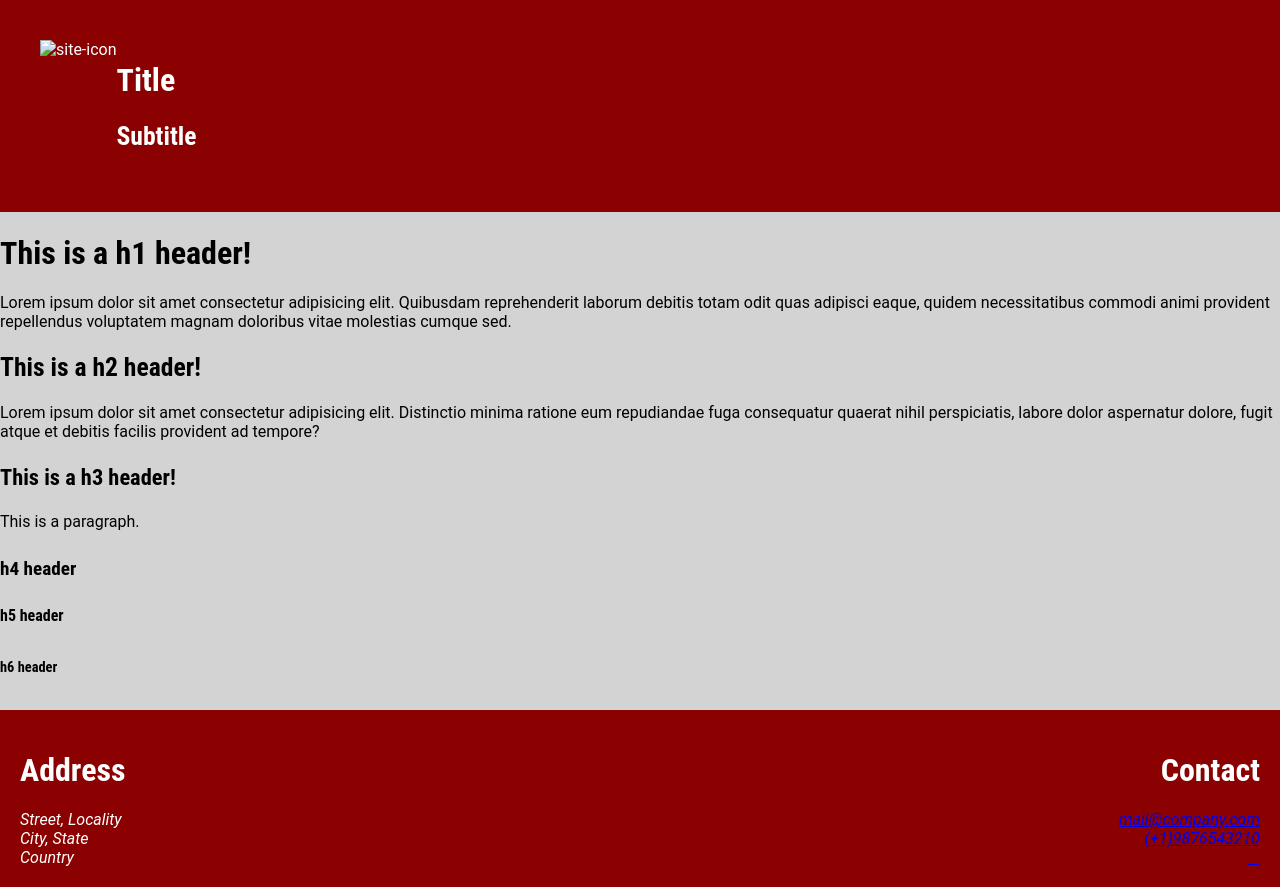
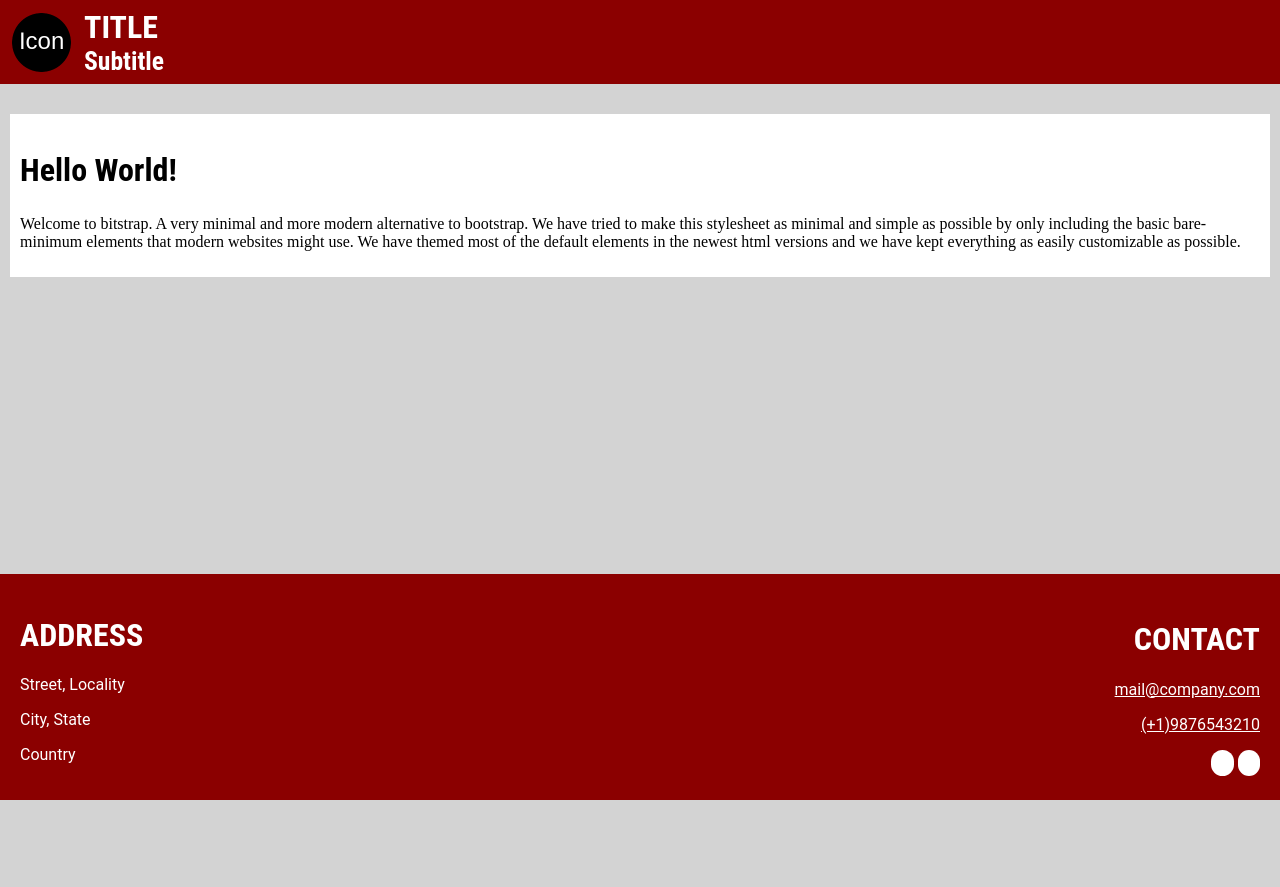
Before and after one commit to asifZaman0362/bitstrap, a plain HTML site: page index.html in a window 1280 px wide. After the commit the page ends 800 px from the top, so only its background shows below. Drawn offline with Linux system fonts and the light colour scheme.

Commit message:
added some more stuff

```diff
--- a/index.html
+++ b/index.html
@@ -4,45 +4,47 @@
     <meta charset="UTF-8">
     <meta name="viewport" content="width=device-width, initial-scale=1.0">
     <link rel="stylesheet" href="res/style.css">
+    <link rel="shortcut icon" href="res/favicon.ico" type="image/x-icon">
+    <!-- <script src="https://kit.fontawesome.com/5d43ee0dae.js" crossorigin="anonymous"></script> -->
     <title>Bitstrap</title>
 </head>
 <body>
 
     <header class="flex-row">
         <div class="branding-wrap flex-row">
-            <img src="res/icon.png" alt="site-icon" class="site-title circle-clip">
+            <img src="res/favicon.ico" alt="site-icon" class="site-icon circle-clip" width="64px" height="64px">
             <div class="title-container">
-                <h1 class="site-title uppercase">Title</h1>
-                <h2 class="site-subtitle">Subtitle</h2>
+                <h1 class="site-title uppercase marginless">Title</h1>
+                <h2 class="site-subtitle marginless">Subtitle</h2>
             </div>
         </div>
     </header>
 
-    <div class="container" id="content">
-        <h1>This is a h1 header!</h1>
-        <p>Lorem ipsum dolor sit amet consectetur adipisicing elit. Quibusdam reprehenderit laborum debitis totam odit quas adipisci eaque, quidem necessitatibus commodi animi provident repellendus voluptatem magnam doloribus vitae molestias cumque sed.</p>
-        <h2>This is a h2 header!</h2>
-        <p>Lorem ipsum dolor sit amet consectetur adipisicing elit. Distinctio minima ratione eum repudiandae fuga consequatur quaerat nihil perspiciatis, labore dolor aspernatur dolore, fugit atque et debitis facilis provident ad tempore?</p>
-        <h3>This is a h3 header!</h3>
-        <p>This is a paragraph.</p>
-        <h4>h4 header</h4>
-        <h5>h5 header</h5>
-        <h6>h6 header</h6>
+    <div class="container" id="root">
+        <section>
+            <h1>Hello World!</h1>
+            <p>Welcome to bitstrap. A very minimal and more modern alternative to bootstrap. We have tried to make this stylesheet as minimal and simple as possible by only including the basic bare-minimum elements that modern websites might use. We have themed most of the default elements in the newest html versions and we have kept everything as easily customizable as possible.</p>
+        </section>
     </div>
 
-    <footer class="flex-row">
+    <footer>
+        <address class="flex-row padded">
             <div class="col-left">
                 <h1 class="uppercase">Address</h1>
-            <address>Street, Locality</address>
-            <address>City, State</address>
-            <address>Country</address>
+                <p>Street, Locality</p>
+                <p>City, State</p>
+                <p>Country</p>
             </div>
             <div class="col-right">
                 <h1 class="uppercase">Contact</h1>
-            <address><a href="mailto:mail@company.com" class="mail-link">mail@company.com</a></address>
-            <address class="phone"><a href="tel:+19876543210">(+1)9876543210</a></address>
-            <address><a href="https://twitter.com/account" class="iconic circle-clip a-button">&#xe0a7</a></address>
+                <p><a href="mailto:mail@company.com" class="mail-link">mail@company.com</a></p>
+                <p><a href="tel:+19876543210" class="phone">(+1)9876543210</a></p>
+                <div class="button-bar">
+                    <a href="https://twitter.com/account" class="iconic circle-clip a-button">&#xe0a7</a>
+                    <a href="https://facebook.com/account" class="iconic circle-clip a-button">&#xe0a5</a>
                 </div>
+            </div>
+        </address>
     </footer>
 
 </body>
--- a/res/style.css
+++ b/res/style.css
@@ -25,6 +25,9 @@ body {
     font-size: var(--font-size);
     font-family: var(--sans);
     background: var(--bg-secondary);
+    min-height: 100vh;
+    display: flex;
+    flex-flow: column nowrap;
 }
 
 h1 {
@@ -61,21 +64,56 @@ h1, h2, h3, h4, h5, h6 {
     font-family: var(--condensed);
 }
 
+
+
+.marginless {
+    margin: 0;
+}
+
+.padded {
+    padding: var(--padding-standard);
+}
+
+.uppercase {
+    text-transform: uppercase;
+}
+
 .iconic {
     font-family: var(--iconic);
 }
+
+.a-button {
+    display: inline-block;
+    padding: 5px;
+    background: var(--ac-secondary);
+    color: var(--ac-primary);
+    text-decoration: none;
+    line-height: 1em;
+}
+
+
+
+.site-icon {
+    padding: 5px;
+    margin: 5px;
+}
+
+.circle-clip {
+    clip-path: circle(32px at center);
+    border-radius: 15px;
+}
+
 
 
 .flex-row {
     display: flex;
     flex-flow: row nowrap;
-    padding: var(--padding-standard);
+    align-items: center;
 }
 
 .flex-column {
     display: flex;
     flex-flow: column nowrap;
-    padding: var(--padding-standard);
 }
 
 .col-left {
@@ -89,7 +127,29 @@ h1, h2, h3, h4, h5, h6 {
 }
 
 
+
 header, footer {
     background: var(--ac-primary);
     color: var(--ac-secondary);
 }
+
+#root {
+    padding: calc(var(--padding-standard) / 2);
+    flex-grow: 1;
+}
+
+section {
+    padding: calc(var(--padding-standard) / 2);
+    background: var(--bg-primary);
+    color: var(--fg-primary);
+    font-family: var(--serif);
+    margin: var(--padding-standard) 0;
+}
+
+address {
+    font-style: normal;
+}
+
+a {
+    color: var(--ac-secondary);
+}
```
Also changed, not shown: res/favicon.ico (added). Lines whose indentation alone changed are shown as unchanged.
